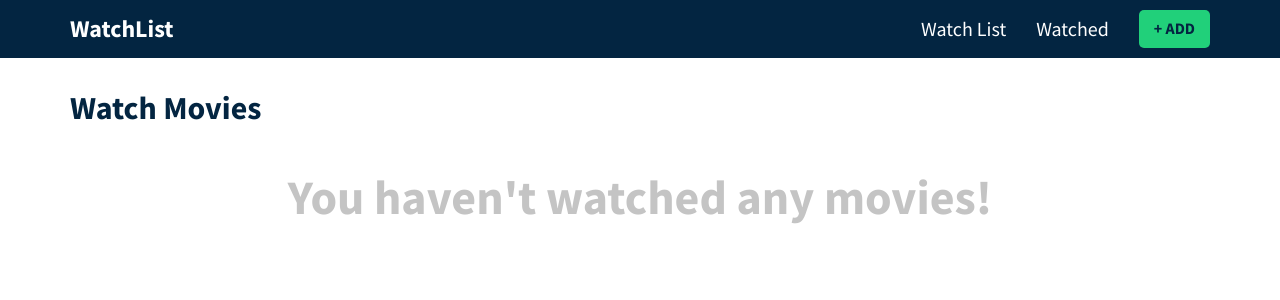
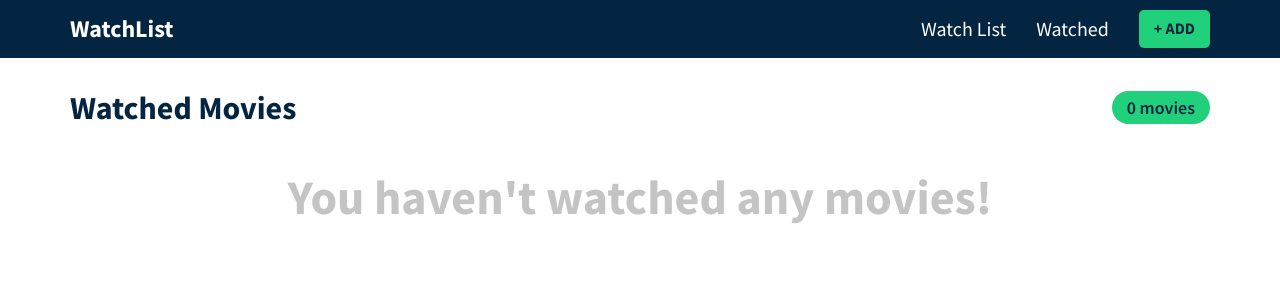
Before and after one commit to Wallace-A/react-watchlist, a React (Create React App) app: page /watched in a window 1280 px wide. Shown: the top 300 px of the page. Built offline with nearby package versions, Linux system fonts and the light colour scheme.

Commit message:
fully operational

```diff
--- a/src/components/ResultCard.js
+++ b/src/components/ResultCard.js
@@ -11,6 +11,7 @@ export const ResultCard = ({movie}) => {
   const watchlistDisabled = storedMovie ? true
   : storedMovieWatched ? true : false;
 
+  const watchedDisabled = storedMovieWatched ? true : false;
   return (
     <div className="result-card">
       <div className="poster-wrapper">
@@ -38,7 +39,7 @@ export const ResultCard = ({movie}) => {
           </button>
           <button
           className="btn"
-          disabled={watchlistDisabled}
+          disabled={watchedDisabled}
           onClick={() => addMovieToWatched(movie)}>Add to watched
           </button>
         </div>
--- a/src/components/Watched.js
+++ b/src/components/Watched.js
@@ -8,7 +8,10 @@ export const Watched = () => {
     <div className="movie-page">
       <div className="container">
         <div className="header">
-          <h1 className="heading">Watch Movies</h1>
+          <h1 className="heading">Watched Movies</h1>
+          <span className="count-pill">
+            {watched.length} {watched.length === 1 ? "movie" : "movies"}
+          </span>
         </div>
         {watched.length > 0 ? (
           <div className="movie-grid">
--- a/src/components/Watchlist.js
+++ b/src/components/Watchlist.js
@@ -10,6 +10,9 @@ export const Watchlist = () => {
       <div className="container">
         <div className="header">
           <h1 className="heading">My Watchlist</h1>
+          <span className="count-pill">
+            {watchlist.length} {watchlist.length === 1 ? "movie" : "movies"}
+          </span>
         </div>
         {watchlist.length > 0 ? (
           <div className="movie-grid">
```
